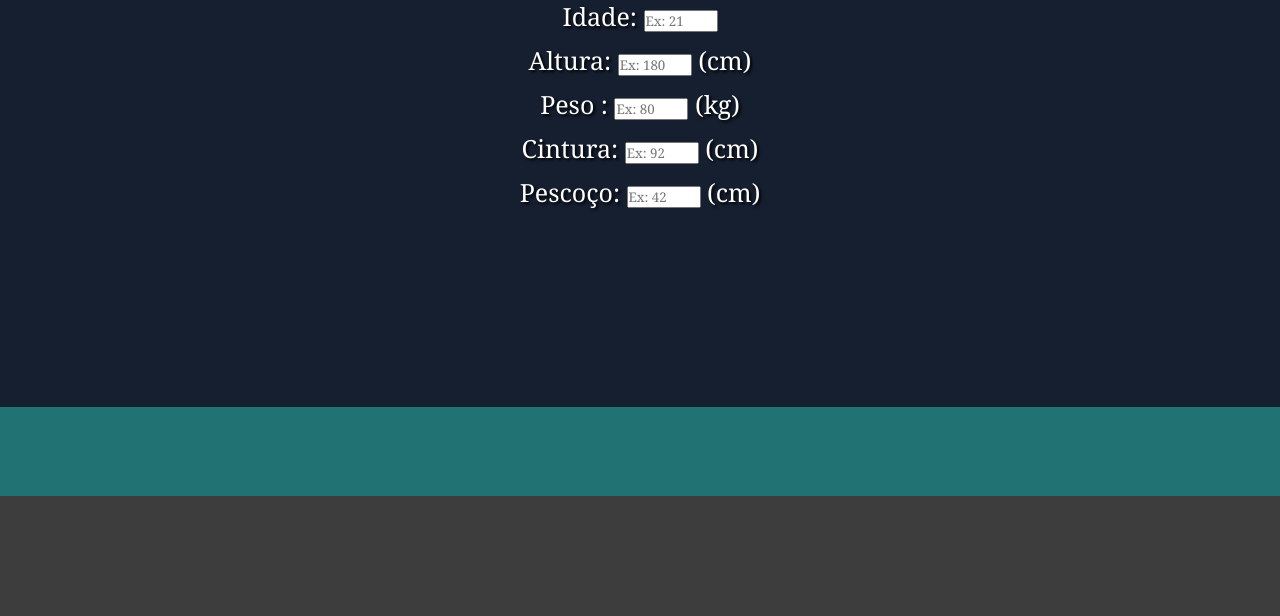
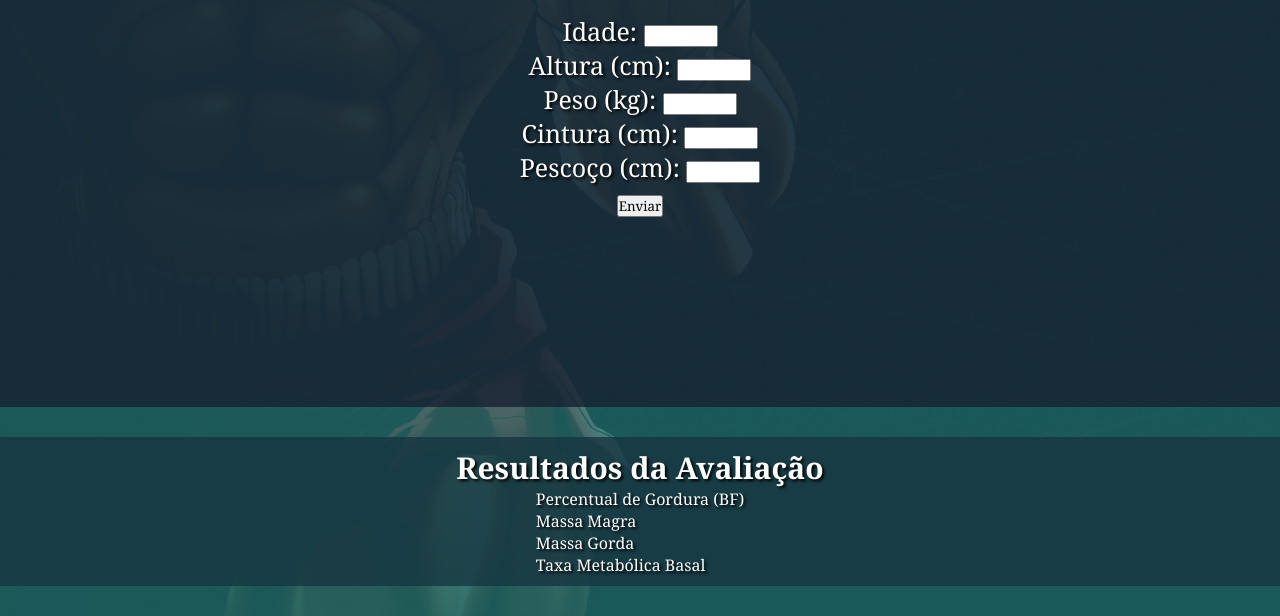
Before and after one commit to GustavoLopesMoreira/CalculadoraDeBf, a plain HTML site: page index.html in a window 1280 px wide. Shown: the part 332-948 px from the top of the page. Before the commit the page ends 828 px from the top, so only its background shows below. Drawn offline with Linux system fonts and the light colour scheme.

Commit message:
feat (layout): adiciona nova área e altera imagem de fundo
- Criada nova seção do site
- Alterado o background para nova imagem temática
- Ajustado layout para comportar a nova área

```diff
--- a/index.html
+++ b/index.html
@@ -21,37 +21,41 @@
         </section>
 
         <section id="dadosCorporais">
-            <h1>Dados Corporais</h1>
-            <form>
-                <section class="formulario">
-                    <label for="idade">Idade:</label>
-                    <input type="number" id="idade" name="idade" min="0" placeholder="Ex: 21" required>
-                </section>
-
-                <section class="formulario">
-                    <label for="altura">Altura:</label>
-                    <input type="number" id="altura" name="altura" min="0" step="1" placeholder="Ex: 180" required>
-                    <label for="altura">(cm)</label>
-                </section>
-
-                <section class="formulario">
-                    <label for="peso">Peso :</label>
-                    <input type="number" id="peso" name="peso" min="0" step="1" placeholder="Ex: 80" required>
-                    <label for="peso">(kg)</label>
-                </section>
-
-                <section class="formulario">
-                    <label for="cintura">Cintura:</label>
-                    <input type="number" id="cintura" name="cintura" min="0" step="1" placeholder="Ex: 92" required>
-                    <label for="cintura">(cm)</label>
-                </section>
-
-                <section class="formulario">
-                    <label for="pescoco">Pescoço:</label>
-                    <input type="number" id="pescoco" name="pescoco" min="0" step="1" placeholder="Ex: 42" required>
-                    <label for="pescoco">(cm)</label>
-                </section>
-            </form>
+            <div id="formulario">
+                <h1>Dados Corporais</h2>
+                <form>
+                    <div class="form-group">
+                        <label for="idade">Idade:</label>
+                        <input type="number" id="idade" name="idade" min="0" required>
+                    </div>
+                    <div class="form-group">
+                        <label for="altura">Altura (cm):</label>
+                        <input type="number" id="altura" name="altura" step="0.1" required>
+                    </div>
+                    <div class="form-group">
+                        <label for="peso">Peso (kg):</label>
+                        <input type="number" id="peso" name="peso" step="0.1" required>
+                    </div>
+                    <div class="form-group">
+                        <label for="cintura">Cintura (cm):</label>
+                        <input type="number" id="cintura" name="cintura" step="0.1" required>
+                    </div>
+                    <div class="form-group">
+                        <label for="pescoco">Pescoço (cm):</label>
+                        <input type="number" id="pescoco" name="pescoco" step="0.1" required>
+                    </div>
+                    <button type="submit">Enviar</button>
+                </form>
+            </div>
+        </section>
+        <section id="resultado">
+            <h1>Resultados da Avaliação</h1>
+            <div id="resultadoValores">
+                <div class="valores">Percentual de Gordura (BF)</div>
+                <div class="valores">Massa Magra</div>
+                <div class="valores">Massa Gorda</div>
+                <div class="valores">Taxa Metabólica Basal</div>
+            </div>
         </section>
     </main>
     <footer>
--- a/style.css
+++ b/style.css
@@ -5,7 +5,10 @@
 }
 
 body {
-    background-color: #3D3D3D;
+    background-image: url(fotos/baki-hd-muscle-r1wteq7gm41vs9be.jpg);
+    background-size: cover;
+    background-position: center;
+    background-repeat: no-repeat;
     display: flex;
     justify-content: center;
     align-items: center;
@@ -21,27 +24,28 @@ header {
 }
 
 main {
-    background-color: #217373;
+    background-color: #217373c5;
     display: flex;
     width: 100vw;
-    height: 700px;
     flex-direction: column;
 }
 
 #sexos {
     display: flex;
     justify-content: space-around;
-    background-color: #173540;
+    background-color: #173540c5;
     padding: 20px;
     margin: 10px 0px 10px 0px;
     text-align: center;
 }
+
 #sexos h1 {
     color: white;
     font-size: 30px;
     padding: 5px;
     text-shadow: 2px 2px 3px black;
 }
+
 #sexos button {
     border-radius: 15px;
     padding: 8px;
@@ -53,9 +57,9 @@ main {
 #dadosCorporais {
     text-align: center;
     height: 500px;
-    background-color: #161F30;
+    background-color: #161f30c7;
     color: white;
-    margin: 0px 0px 10px 0px;
+
 }
 
 #dadosCorporais h1 {
@@ -63,17 +67,32 @@ main {
     padding: 20px;
     text-shadow: 3px 3px 4px black;
     font-size: 35px;
+    margin: 10px 0px 10px 0px;
 }
 
 form {
     text-align: center;
-
     font-size: 25px;
 }
 
 input {
     width: 70px;
 }
-#dadosCorporais section{
+
+#dadosCorporais section {
     padding: 5px;
 }
+
+#resultado {
+    background-color: #173540c5;
+    color: white;
+    display: flex;
+    flex-direction: column;
+    align-items: center;
+    padding: 10px;
+    margin: 30px 0px 30px 0px;
+}
+
+#resultado h1 {
+    font-size: 30px;
+}
```
Also changed, not shown: fotos/baki-hd-muscle-r1wteq7gm41vs9be.jpg (added).
